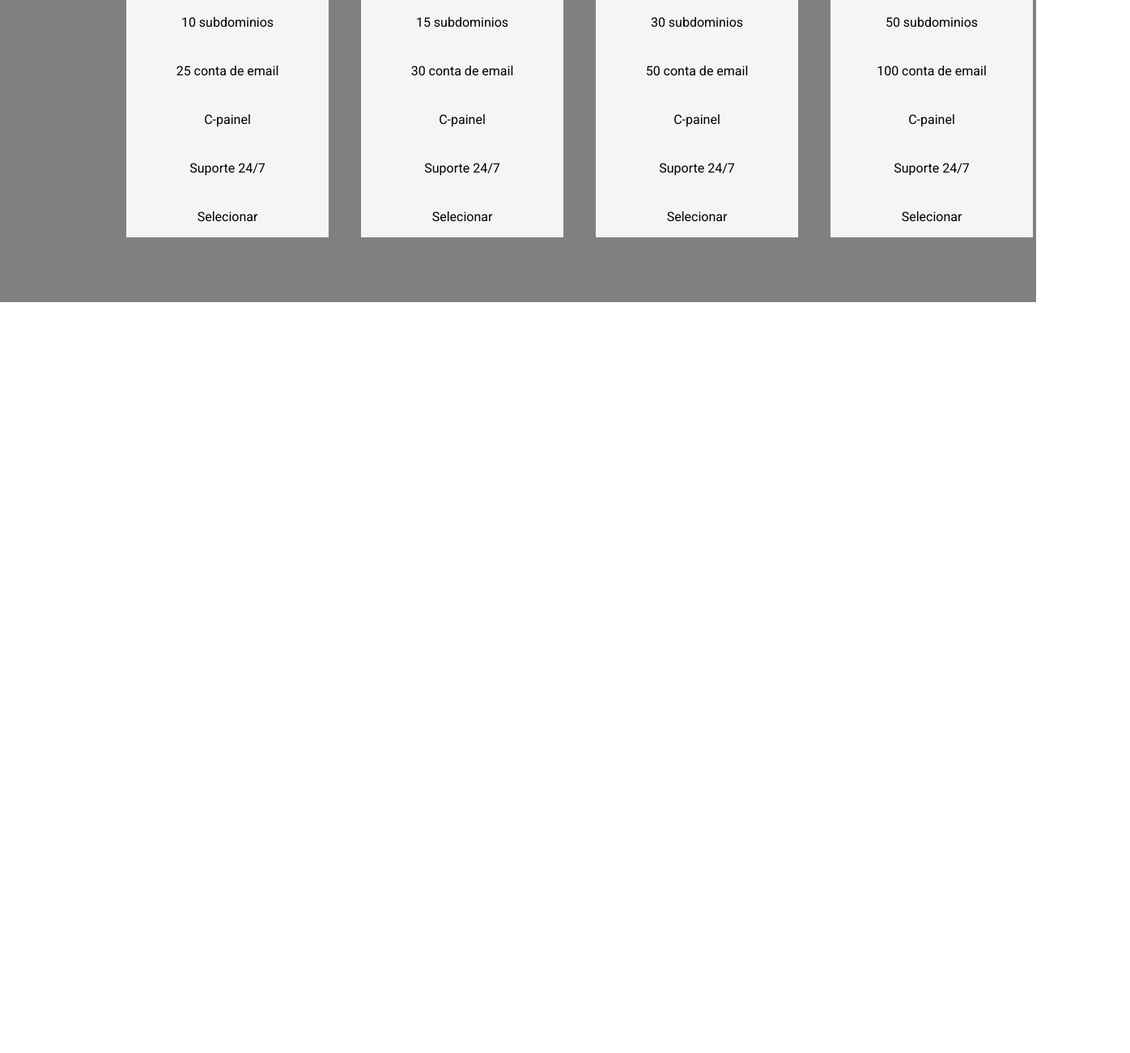
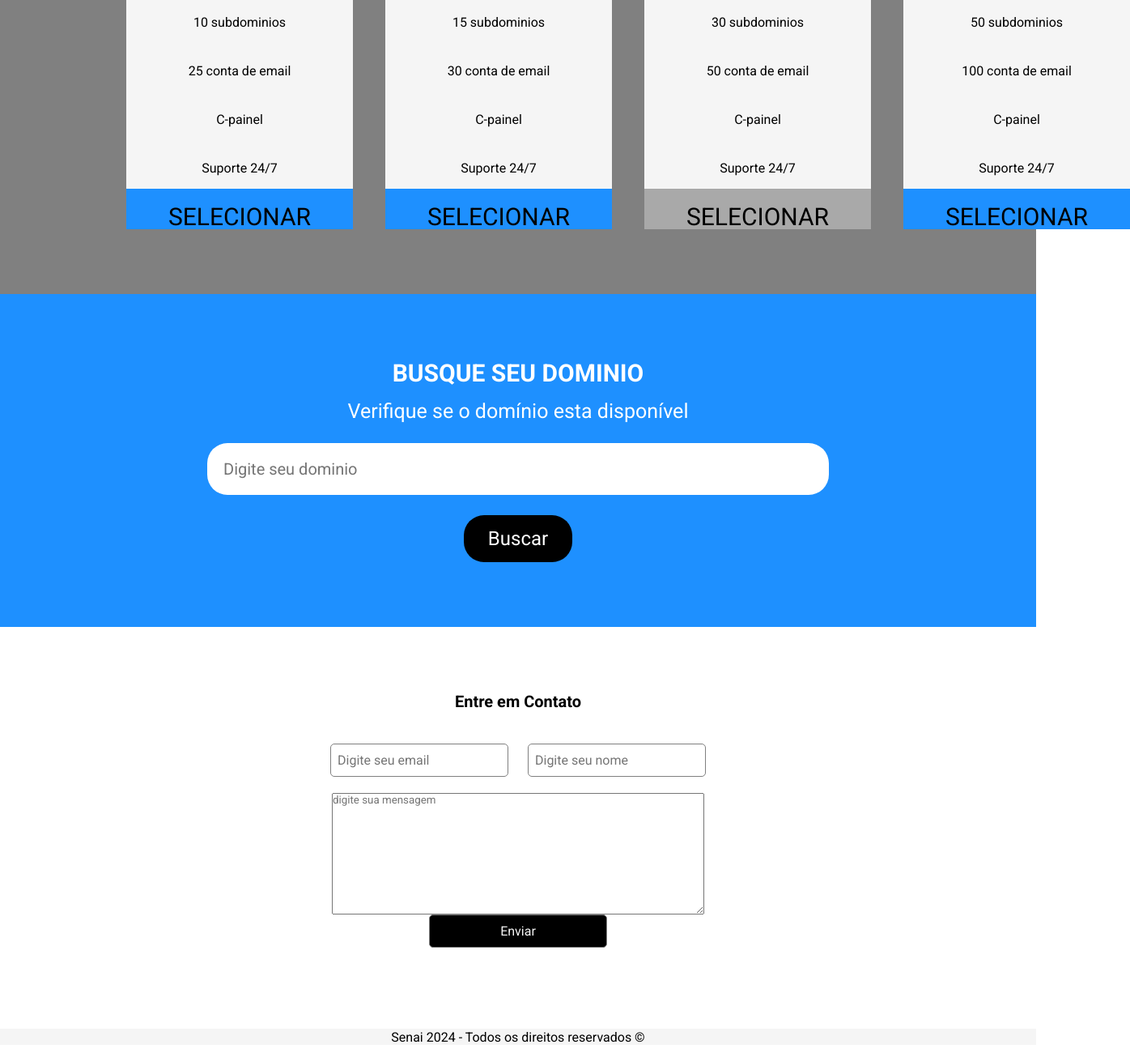
Before and after one commit to tiagolg/web-hosting, a plain HTML site: page index.html in a window 1280 px wide. Shown: the part 1627-2927 px from the top of the page at 81% size, 1396 px wide, since content can reach past the window. Before the commit the page ends 2000 px from the top, so only its background shows below. Drawn offline with Linux system fonts and the light colour scheme; files that its build step writes are made by us from their sources.

Commit message:
Add files via upload
web hosting

```diff
--- a/index.html
+++ b/index.html
@@ -50,7 +50,7 @@
         </ul>
     </section>
     <section class="planos-container">
-        <h2>planos e preços</h2>
+        <h2>Planos e Preços</h2>
         <h3>Escolha o melhor plano para sua hospedagem</h3>
         <div class="precos-container">
             <div class="plano">
@@ -62,7 +62,7 @@
                     <li>25 conta de email</li>
                     <li>C-painel</li>
                     <li>Suporte 24/7</li>
-                    <li class="btn-plano">Selecionar</li>
+                    <li class="btn-plano">SELECIONAR</li>
                 </ul>
             </div>
 
@@ -75,7 +75,7 @@
                     <li>30 conta de email</li>
                     <li>C-painel</li>
                     <li>Suporte 24/7</li>
-                    <li class="btn-plano">Selecionar</li>
+                    <li class="btn-plano">SELECIONAR</li>
                 </ul>
             </div>
             <div class="plano">
@@ -87,7 +87,7 @@
                     <li>50 conta de email</li>
                     <li>C-painel</li>
                     <li>Suporte 24/7</li>
-                    <li class="btn-plano recomendado">Selecionar</li>
+                    <li class="btn-plano recomendado">SELECIONAR</li>
                 </ul>
             </div>
             <div class="plano">
@@ -99,12 +99,32 @@
                     <li>100 conta de email</li>
                     <li>C-painel</li>
                     <li>Suporte 24/7</li>
-                    <li class="btn-plano">Selecionar</li>
+                    <li class="btn-plano">SELECIONAR</li>
                 </ul>
             </div>
         </div>
     </section>
+    <section class="buscar-dominio">
+        <h2>Busque seu dominio</h2>
+        <p>Verifique se o domínio esta disponível</p>
+        <form action="">
+            <input type="text" name="dominio" placeholder="Digite seu dominio">
+            <input type="submit" value="Buscar">
 
+        </form>
+    </section>
+    <section class="contato-container">
+        <h2>Entre em Contato</h2>
+        <form action="">
+            <input type="email" name="email" placeholder="Digite seu email">
+            <input type="text" name="name" placeholder="Digite seu nome">
+            <textarea name="message" placeholder="digite sua mensagem"></textarea>
+            <input type="submit" value="Enviar">
+        </form>
+    </section>
+    <footer>
+        <p>Senai 2024 - Todos os direitos reservados &copy;</p>
+    </footer>
 
 </body>
 
--- a/style.css
+++ b/style.css
@@ -169,13 +169,13 @@ nav {
 
 .plano {
     flex: 1 1 200px;
-    max-width: 250px;
+    max-width: 280px;
     margin-left: 20px;
     margin-right: 20px;
 }
 
 .planos-container .precos-container .preco {
-    background-color: #52FC16;
+    background-color:dodgerblue;
     width: 150px;
     height: 150px;
     text-align: center;
@@ -188,6 +188,7 @@ nav {
     margin-bottom: -65px;
     z-index: 1;
     position: relative;
+    left: 65px;
 
 }
 
@@ -208,14 +209,114 @@ nav {
     padding-top: 10px;
 }
 
-.plano-container .preco-container .btn-plano {
-    background-color: #52FC16;
+.planos-container .precos-container .btn-plano {
+    background-color: dodgerblue;
     color: black;
-    font-size: 100px;
+    font-size: 30px;
     font-weight: 60%;
     height: 50px;
+    cursor: pointer;
+
 }
 
-.plano-container .preco-container .recomendado {
-    background-color: #F40909;
+.planos-container .precos-container .recomendado {
+    background-color:darkgrey;
 }
+
+.buscar-dominio {
+    background-color:dodgerblue;
+    text-align: center;
+    padding: 5em 0;
+}
+
+.buscar-dominio h2 {
+    color: #FFFFFF;
+    font-size: 30px;
+    margin-top: 0;
+    margin-bottom: 15px;
+    text-transform: uppercase;
+}
+
+.buscar-dominio p {
+    color: #FFFFFF;
+    font-size: 25px;
+    margin-bottom: 25px;
+
+}
+
+.buscar-dominio input {
+    display: block;
+    position: relative;
+    margin-left: auto;
+    margin-right: auto;
+    border: none;
+    border-radius: 25px;
+    padding: 10px 20px;
+
+
+}
+
+.buscar-dominio input[type="text"] {
+    width: 60%;
+    margin-bottom: 25px;
+    padding: 20px;
+    font-size: 20px;
+}
+
+.buscar-dominio input[type="submit"] {
+    background-color:black;
+    padding: 15px 30px;
+    color: #FFFFFF;
+    font-size: 24px;
+    cursor: pointer;
+}
+.contato-container{
+    text-align: center;
+    padding: 5em ;
+    padding-bottom: 1 2em;
+
+}
+.contato-container h2{
+    font-size: 20px;
+    margin-bottom: 40px;
+
+}
+.contato-container input, .conato-container textarea{
+    width: 220px;
+    padding: 10px 8px;
+    font-size: 16px;
+    border-radius: 5px;
+    border: 1px solid gray;
+    margin-left: 10px;
+    margin-right: 10px;
+    margin-bottom: 20px;
+
+}
+.contato-container textarea{
+    display: block;
+    position: relative;
+    margin-left: auto;
+    margin-right: auto;
+    width: 460px;
+    height: 150px;
+
+}
+.contato-container input[type="submit"]{
+    display: block;
+    position: relative;
+    margin-left: auto;
+    margin-right: auto;
+    background-color: black;
+    color: whitesmoke;
+    cursor: pointer;
+}
+footer{
+    text-align: center;
+    font-size: 700;
+    margin-bottom: 10px;
+    background-color: whitesmoke;
+    height: 20px;
+    display: flex;
+    justify-content: center;
+    align-items: center;
+}
```
